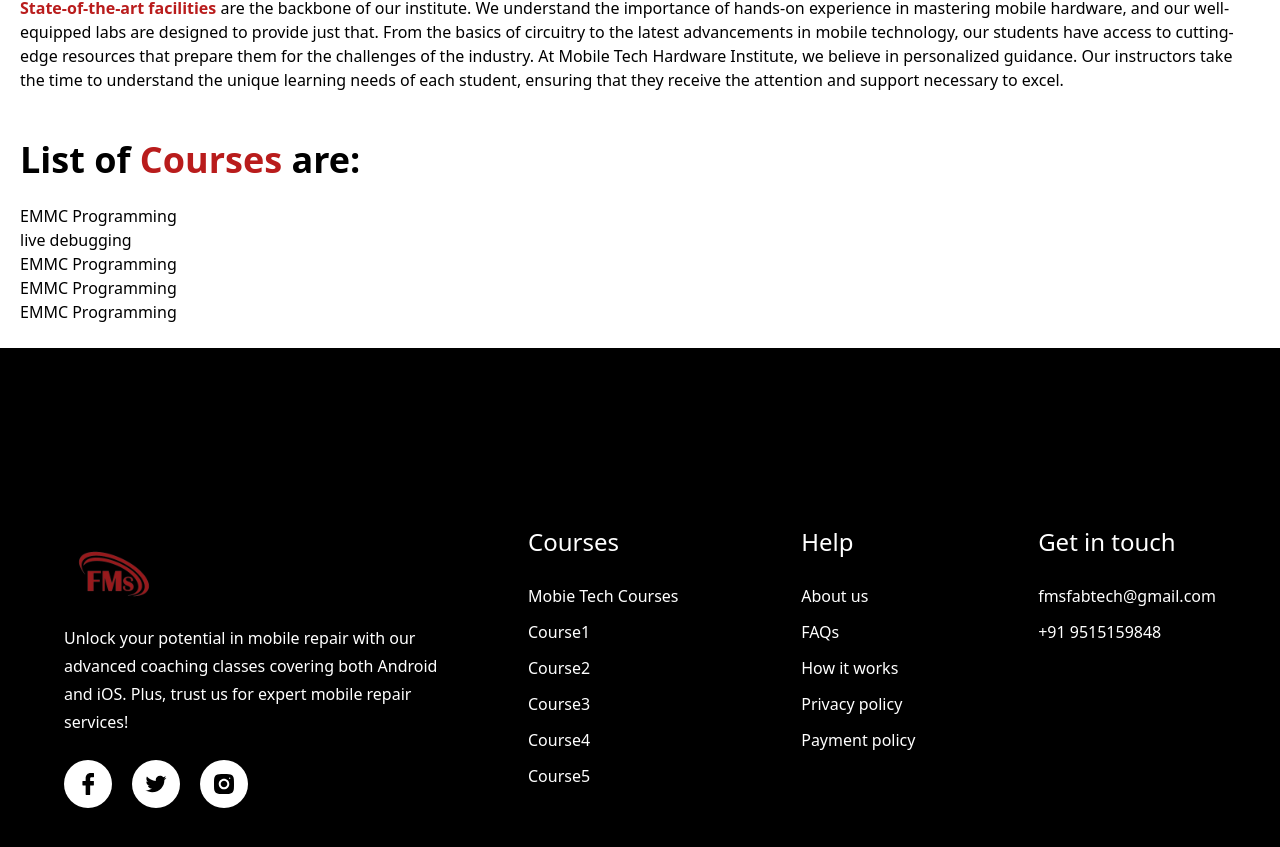
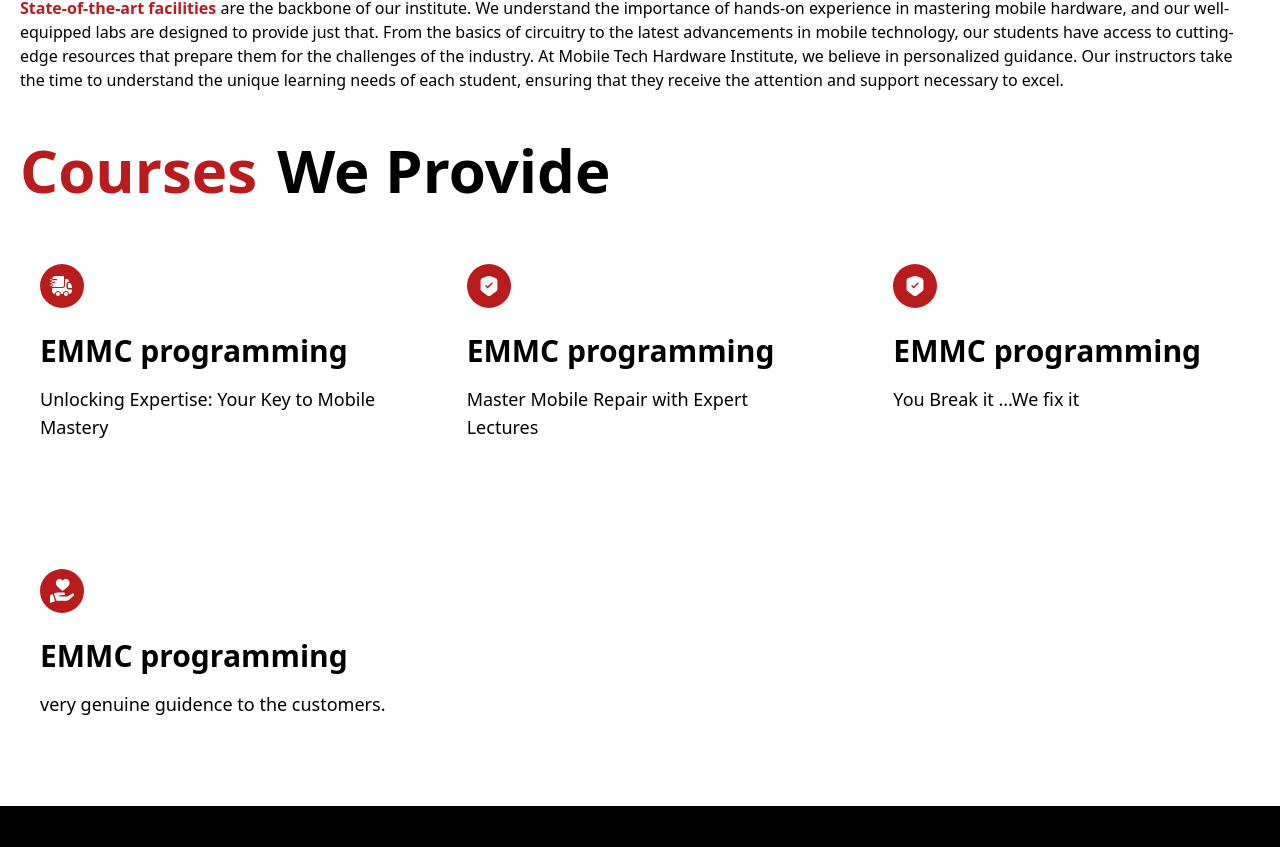
Before and after one commit to balavenkat123/fabtech-solutions, a React (Vite) app: page /institute in a window 1280 px wide. Shown: the part 1152-1999 px from the top of the page. Built offline with nearby package versions, Linux system fonts and the light colour scheme; a web font is replaced by a local one.

Commit message:
institutes

```diff
--- a/package.json
+++ b/package.json
@@ -10,6 +10,7 @@
     "preview": "vite preview"
   },
   "dependencies": {
+    "@material-tailwind/react": "^2.1.8",
     "bootstrap": "^5.3.2",
     "framer-motion": "^10.17.9",
     "react": "^18.2.0",
--- a/src/constants/index.js
+++ b/src/constants/index.js
@@ -144,3 +144,28 @@ export const data=[
 
     },
 ]
+export const courses = [
+    {
+        imgURL: truckFast,
+        label: "EMMC programming",
+        subtext: "Unlocking Expertise: Your Key to Mobile Mastery"
+    },
+    {
+        imgURL: shieldTick,
+        label: "EMMC programming",
+        subtext: "Master Mobile Repair with Expert Lectures"
+    },
+    {
+
+        imgURL: shieldTick,
+        label: "EMMC programming",
+        subtext: "You Break it ...We fix it"
+
+    },
+    {
+        imgURL: support,
+        label: "EMMC programming",
+        subtext: "very genuine guidence to the customers."
+    }
+
+];
--- a/src/sections/Mobileservices.jsx
+++ b/src/sections/Mobileservices.jsx
@@ -96,7 +96,7 @@ const Mobileservices = () => {
       </h2>
       <br />
       <br />
-      <div className="bg-red-600 mx-auto box-border box-content  p-4 flex justify-center">
+      <div className="bg-red-600 mx-auto box-border  p-4 flex justify-center">
         hello
       </div>
       <div className="bg-black text-white">
--- a/src/sections/Services.jsx
+++ b/src/sections/Services.jsx
@@ -7,7 +7,7 @@ const Services = () => {
       <h1 className="sm:text-6xl text-4xl font-bold">
         <span className="text-red-700">Our</span> Services
       </h1>
-      <section className="max-container flex justify-center flex-wrap gap-9 ">
+      <section className="max-container flex justify-center flex-wrap gap-4 ">
         {services.map((service) => (
           <ServiceCard key={service.label} {...service} />
         ))}
--- a/src/sections/institute.jsx
+++ b/src/sections/institute.jsx
@@ -1,9 +1,11 @@
 import React, { useState } from "react";
 import { BsChevronCompactLeft, BsChevronCompactRight } from "react-icons/bs";
 import { RxDotFilled } from "react-icons/rx";
-
+import { List, ListItem, Card } from "@material-tailwind/react";
 import Nav1 from "../components/Nav1";
 import Footer1 from "./Footer1";
+import ServiceCard from "../components/ServiceCard";
+import { courses } from "../constants";
 
 function Institute() {
   const slides = [
@@ -112,18 +114,21 @@ function Institute() {
           </p>
         </div>
         <br />
+
         <br />
+
         <div>
-          <ul className="justify-center items-center mx-5">
-            <h1 className="font-bold text-4xl">List of <span className="text-red-700 font-bold">Courses</span> are:</h1>
-            <br />
-            <li>EMMC Programming</li>
-            <li>live debugging</li>
-            <li>EMMC Programming</li>
-            <li>EMMC Programming</li>
-            <li>EMMC Programming</li>
-          </ul>
-        </div><br/>
+          <h1 className="sm:text-6xl text-4xl font-bold">
+          <span className="text-red-700 px-5">Courses</span>We Provide
+          </h1>
+          <section className="max-container flex justify-center flex-wrap gap-0 ">
+            {courses.map((service) => (
+              <ServiceCard key={service.label} {...service} />
+           ))}
+          </section>
+
+        </div>
+        <br/>
         <div className="bg-black mx-auto py-20"><Footer1/></div>
 
       </div>
```
Also changed, not shown: 1 other file (tests, documents, lock files or other folders).
